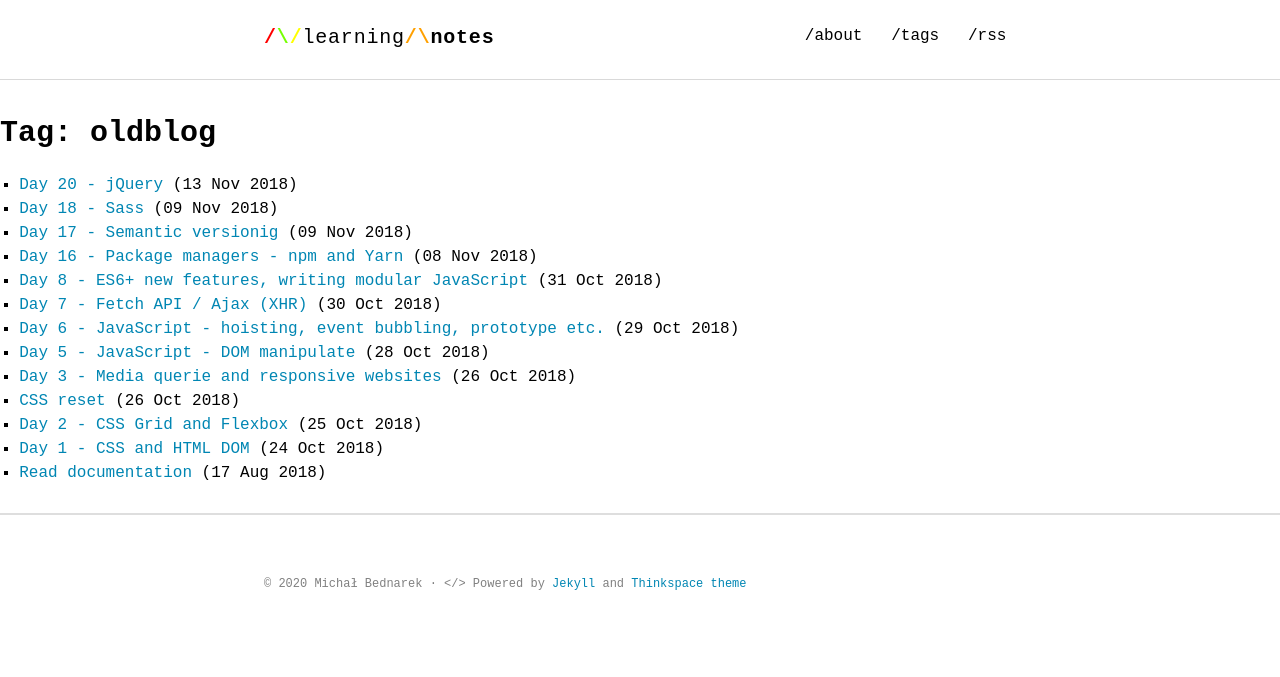
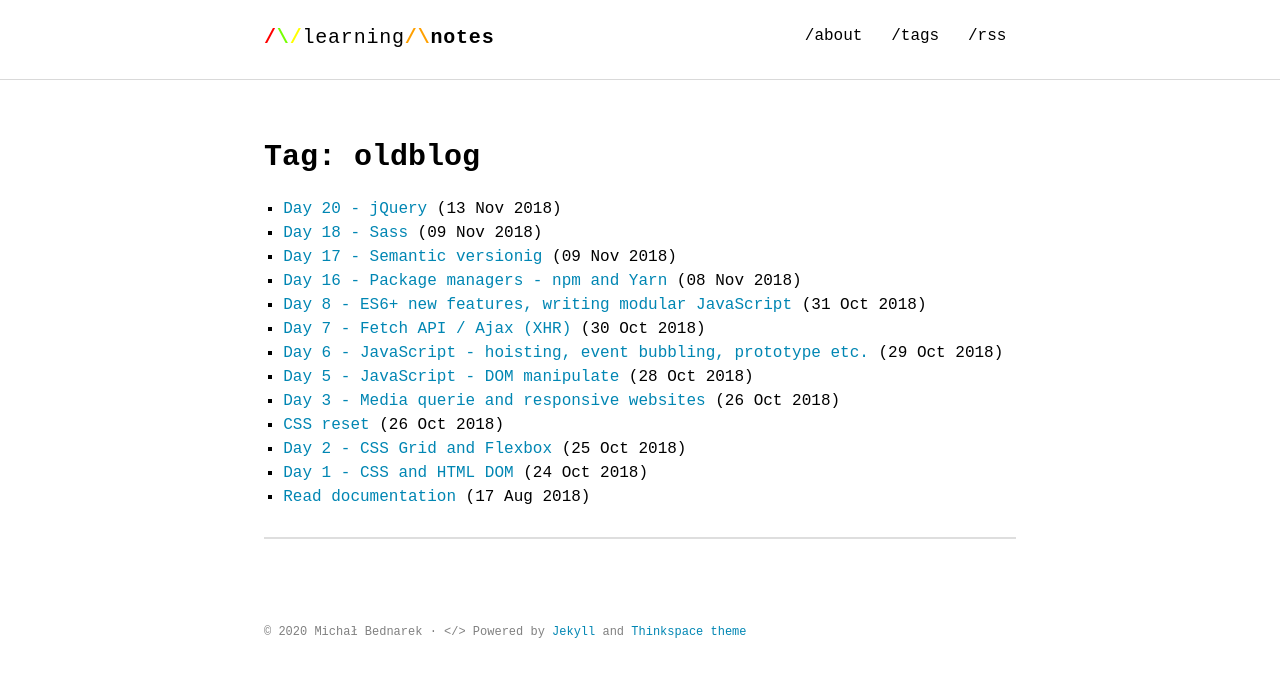
Before and after one commit to objectprogr/objectprogr.github._io, a Jekyll site: the page built from tag/oldblog.md, in a window 1280 px wide. Shown: the top 677 px of the page. Built offline with Jekyll 4.4.1, drawn with Linux system fonts in a browser that asks for light colours; some web fonts are replaced.

Commit message:
Now tags display in container (center page)

```diff
--- a/_layouts/tagpage.html
+++ b/_layouts/tagpage.html
@@ -1,6 +1,8 @@
 ---
 layout: default
 ---
+
+<article class="page container">
 <div class="post">
 <h1>Tag: {{ page.tag }}</h1>
 <ul>
@@ -12,3 +14,4 @@ layout: default
 </ul>
 </div>
 <hr>
+</article>
```
